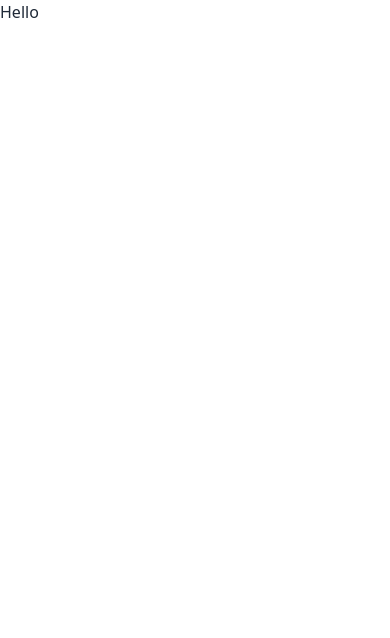
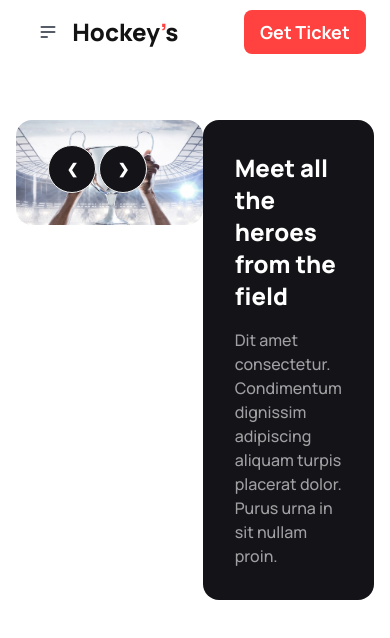
Before and after one commit to EhsanulSakib/B9A3-Hockeys, a plain HTML site: page index.html in a window 390 px wide. Drawn offline with nearby package versions, Linux system fonts and the light colour scheme.

Commit message:
nav and slider

```diff
--- a/index.html
+++ b/index.html
@@ -18,13 +18,183 @@
       rel="stylesheet"
     />
     <style>
+      * {
+        margin: 0;
+        padding: 0;
+      }
+      :root {
+        --orange-01: #ff4240;
+        --dark-02: #424242;
+        --dark-01: #131313;
+        --dark-03: #13131899;
+        --dark-04: #131318;
+        --white: #fff;
+      }
       .font-manrope {
         font-family: "Manrope", sans-serif;
+      }
+      .move-left {
+        justify-self: flex-end;
       }
     </style>
     <title>Hockeys</title>
   </head>
-  <body>
-    Hello
+  <body class="w-full lg:max-w-[1440px] m-auto lg:my-14 font-manrope">
+    <header>
+      <!-- navbar -->
+      <div
+        class="navbar w-11/12 2xl:w-4/5 m-auto bg-base-100 flex justify-between"
+      >
+        <div class="navbar-start lg:hidden w-auto">
+          <div class="dropdown">
+            <div tabindex="0" role="button" class="btn btn-ghost btn-circle">
+              <svg
+                xmlns="http://www.w3.org/2000/svg"
+                class="h-5 w-5"
+                fill="none"
+                viewBox="0 0 24 24"
+                stroke="currentColor"
+              >
+                <path
+                  stroke-linecap="round"
+                  stroke-linejoin="round"
+                  stroke-width="2"
+                  d="M4 6h16M4 12h16M4 18h7"
+                />
+              </svg>
+            </div>
+            <ul
+              tabindex="0"
+              class="menu menu-sm dropdown-content mt-3 z-[1] p-2 shadow bg-base-100 rounded-box w-52"
+            >
+              <li><a>Home</a></li>
+              <li><a>About</a></li>
+              <li><a>Pages</a></li>
+              <li><a>Blog</a></li>
+              <li><a>Contact</a></li>
+            </ul>
+          </div>
+          <div
+            class="text-2xl md:text-3xl lg:text-4xl font-extrabold text-[--dark-01]"
+          >
+            Hockey<span class="text-[--orange-01]">’</span>s
+          </div>
+        </div>
+        <div class="navbar-start-2 hidden lg:block">
+          <a
+            class="btn btn-ghost text-2xl md:text-3xl lg:text-4xl font-extrabold text-[--dark-01]"
+            >Hockey<span class="text-[--orange-01]">’</span>s</a
+          >
+        </div>
+        <div class="navbar-center hidden lg:flex justify-between">
+          <ul class="flex gap-11">
+            <li><a class="text-[--orange-01] font-bold">Home</a></li>
+            <li><a>About</a></li>
+            <li><a>Pages</a></li>
+            <li><a>Blog</a></li>
+            <li><a>Contact</a></li>
+          </ul>
+        </div>
+        <div class="navbar-end w-auto">
+          <button class="btn btn-ghost hidden lg:flex btn-circle mr-2">
+            <svg
+              xmlns="http://www.w3.org/2000/svg"
+              class="h-5 w-5"
+              fill="none"
+              viewBox="0 0 24 24"
+              stroke="currentColor"
+            >
+              <path
+                stroke-linecap="round"
+                stroke-linejoin="round"
+                stroke-width="2"
+                d="M21 21l-6-6m2-5a7 7 0 11-14 0 7 7 0 0114 0z"
+              />
+            </svg>
+          </button>
+          <button class="rounded-lg py-2 px-4 md:py-4 md:px-6 bg-[--orange-01]">
+            <h2 class="text-lg md:text-xl font-bold text-[--white]">
+              Get Ticket
+            </h2>
+          </button>
+        </div>
+      </div>
+      <!-- carousel -->
+      <div
+        class="slider-container relative w-11/12 2xl:w-4/5 flex justify-between m-auto mt-14"
+      >
+        <div class="slider">
+          <div class="carousel">
+            <div id="slide1" class="carousel-item relative w-full">
+              <img
+                src="Images/banner-1.png"
+                class="w-full max-h-[500px] object-cover rounded-2xl"
+              />
+              <div class="absolute left-8 bottom-8">
+                <a
+                  href="#slide3"
+                  class="btn btn-circle bg-[--dark-04] text-[--white]"
+                  >❮</a
+                >
+                <a
+                  href="#slide2"
+                  class="btn btn-circle bg-[--dark-04] text-[--white]"
+                  >❯</a
+                >
+              </div>
+            </div>
+            <div id="slide2" class="carousel-item relative w-full">
+              <img
+                src="Images/banner-2.jpg"
+                class="w-full max-h-[500px] object-cover rounded-2xl"
+              />
+              <div class="absolute left-8 bottom-8">
+                <a
+                  href="#slide1"
+                  class="btn btn-circle bg-[--dark-04] text-[--white]"
+                  >❮</a
+                >
+                <a
+                  href="#slide3"
+                  class="btn btn-circle bg-[--dark-04] text-[--white]"
+                  >❯</a
+                >
+              </div>
+            </div>
+            <div id="slide3" class="carousel-item relative w-full">
+              <img
+                src="Images/banner-3.jpg"
+                class="w-full max-h-[500px] object-cover rounded-2xl"
+              />
+              <div class="absolute left-8 bottom-8">
+                <a
+                  href="#slide2"
+                  class="btn btn-circle bg-[--dark-04] text-[--white]"
+                  >❮</a
+                >
+                <a
+                  href="#slide1"
+                  class="btn btn-circle bg-[--dark-04] text-[--white]"
+                  >❯</a
+                >
+              </div>
+            </div>
+          </div>
+        </div>
+        <div
+          class="banner lg:absolute lg:right-8 lg:bottom-8 max-w-[566px] p-8 flex flex-col gap-4 rounded-2xl bg-[--dark-04]"
+        >
+          <h2 class="text-[--white] text-2xl font-extrabold">
+            Meet all the heroes from the field
+          </h2>
+          <p class="text-[#ffffff99] font-medium text-base">
+            Dit amet consectetur. Condimentum dignissim adipiscing aliquam
+            turpis placerat dolor. Purus urna in sit nullam proin.
+          </p>
+        </div>
+      </div>
+    </header>
+    <main></main>
+    <footer></footer>
   </body>
 </html>
```
Also changed, not shown: Images/banner-1.png (renamed from Images/1.png), Images/banner-2.jpg (added), Images/banner-3.jpg (added).
